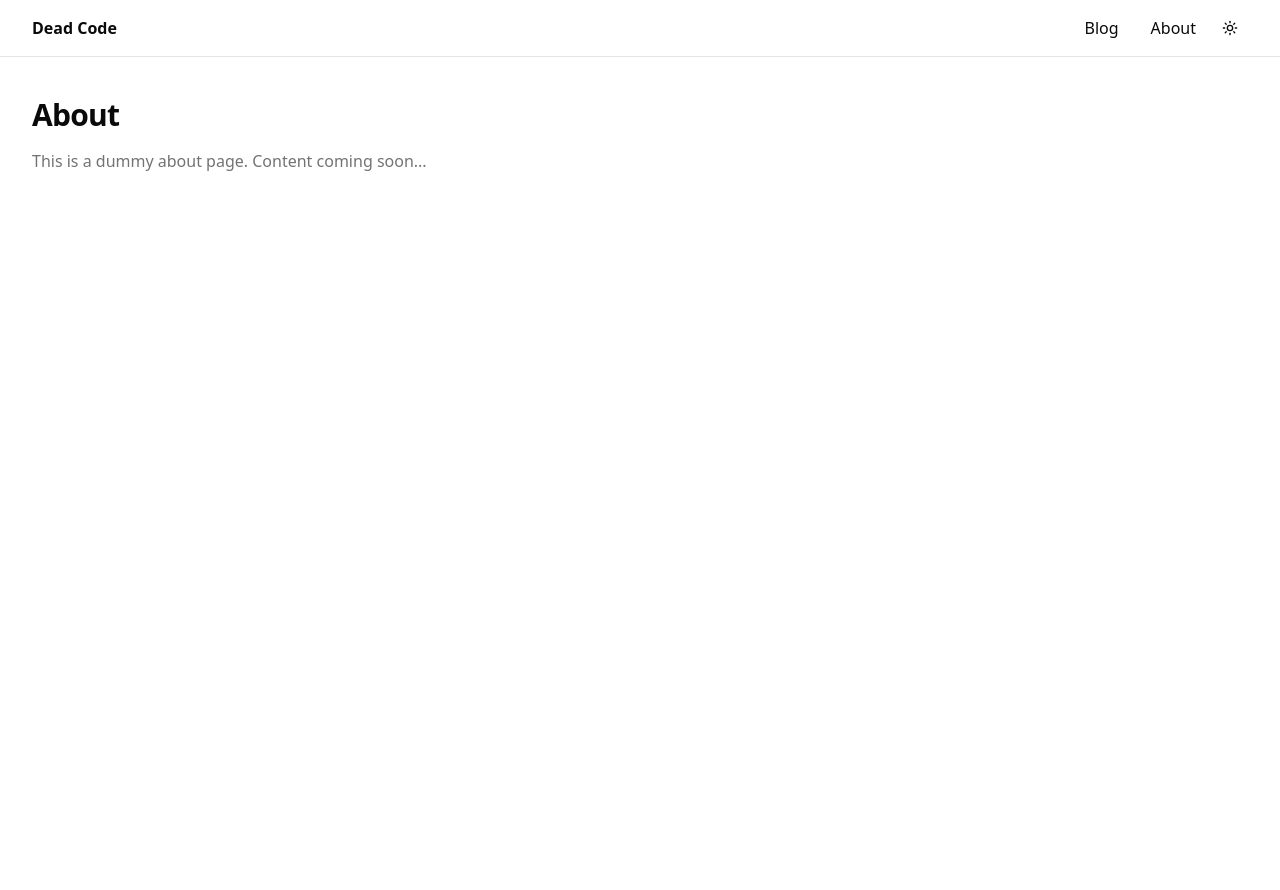
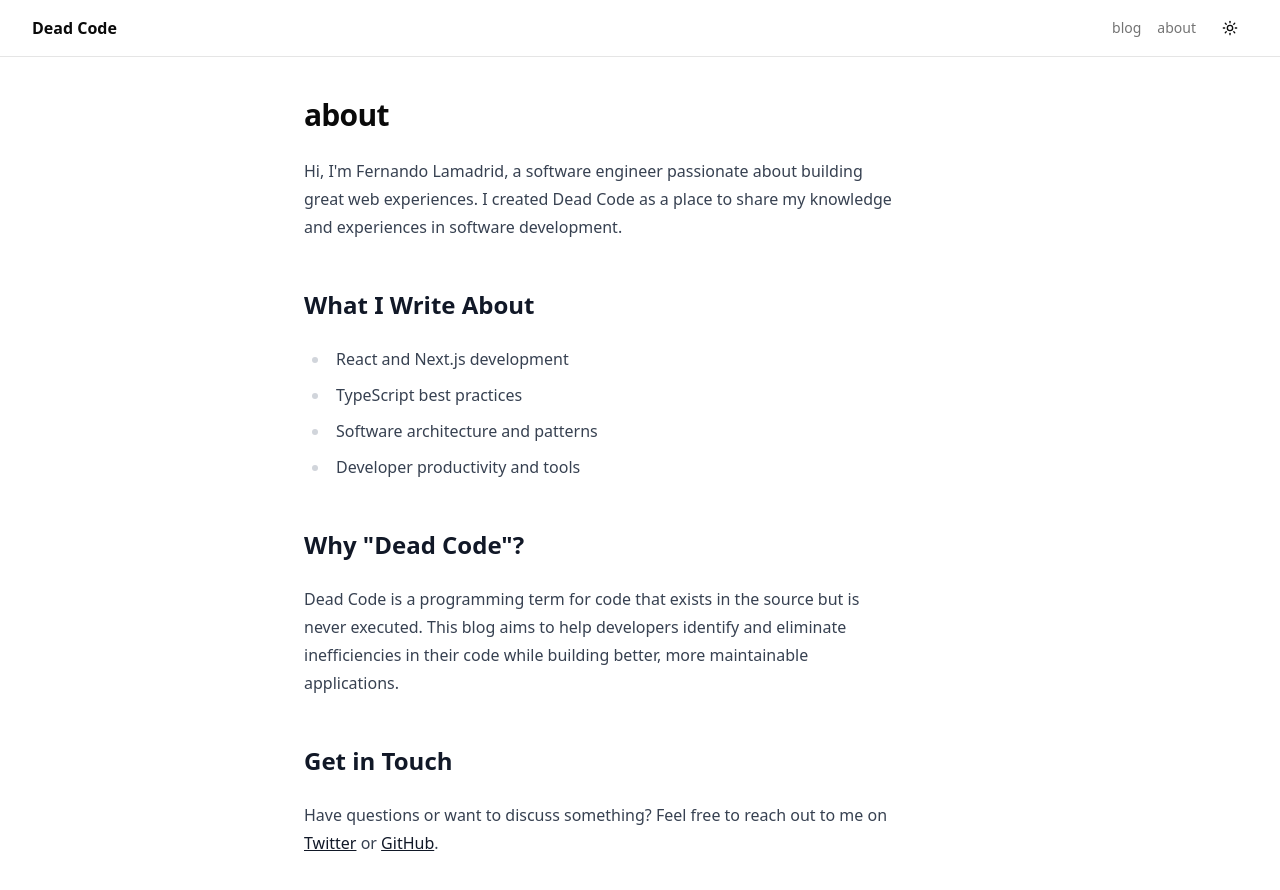
Before and after one commit to ferdelamad/deadcode-blog, a Next.js app: page /about in a window 1280 px wide. Shown: the top 890 px of the page. Before the commit the page ends 800 px from the top, so only its background shows below. Built offline with nearby package versions, Linux system fonts and the light colour scheme.

Commit message:
main page better design

```diff
--- a/app/about/page.tsx
+++ b/app/about/page.tsx
@@ -1,10 +1,63 @@
+import { Metadata } from "next"
+
+export const metadata: Metadata = {
+  title: "about - dead code",
+  description: "About Dead Code and Fernando Lamadrid",
+}
+
 export default function AboutPage() {
   return (
     <div className="container py-10">
-      <h1 className="text-3xl font-bold tracking-tight mb-4">About</h1>
-      <p className="text-muted-foreground">
-        This is a dummy about page. Content coming soon...
-      </p>
+      <div className="flex flex-col space-y-8 max-w-2xl mx-auto">
+        <div className="space-y-6">
+          <h1 className="text-3xl font-bold tracking-tight">about</h1>
+
+          <div className="prose dark:prose-invert">
+            <p>
+              Hi, I'm Fernando Lamadrid, a software engineer passionate about building
+              great web experiences. I created Dead Code as a place to share my
+              knowledge and experiences in software development.
+            </p>
+
+            <h2>What I Write About</h2>
+            <ul>
+              <li>React and Next.js development</li>
+              <li>TypeScript best practices</li>
+              <li>Software architecture and patterns</li>
+              <li>Developer productivity and tools</li>
+            </ul>
+
+            <h2>Why "Dead Code"?</h2>
+            <p>
+              Dead Code is a programming term for code that exists in the source but is
+              never executed. This blog aims to help developers identify and eliminate
+              inefficiencies in their code while building better, more maintainable
+              applications.
+            </p>
+
+            <h2>Get in Touch</h2>
+            <p>
+              Have questions or want to discuss something? Feel free to reach out to me
+              on{" "}
+              <a
+                href="https://twitter.com/yourusername"
+                target="_blank"
+                rel="noopener noreferrer"
+              >
+                Twitter
+              </a>
+              {" "}or{" "}
+              <a
+                href="https://github.com/yourusername"
+                target="_blank"
+                rel="noopener noreferrer"
+              >
+                GitHub
+              </a>.
+            </p>
+          </div>
+        </div>
+      </div>
     </div>
   )
 }
--- /dev/null
+++ b/app/blog/page.tsx
@@ -0,0 +1,25 @@
+import { getPosts } from "@/lib/posts"
+import { PostList } from "@/components/post-list"
+
+export const metadata = {
+  title: 'Blog - Dead Code',
+  description: 'Articles about software development, tech, and more.',
+}
+
+export default async function BlogPage() {
+  const posts = await getPosts()
+
+  return (
+    <div className="container py-10">
+      <div className="flex flex-col space-y-8 max-w-2xl mx-auto">
+        <div>
+          <h1 className="text-3xl font-bold tracking-tight">blog posts</h1>
+          <p className="text-muted-foreground">
+            {posts.length} posts
+          </p>
+        </div>
+        <PostList posts={posts} />
+      </div>
+    </div>
+  )
+}
--- /dev/null
+++ b/components/main-nav.tsx
@@ -0,0 +1,11 @@
+import Link from "next/link"
+
+export function MainNav() {
+  return (
+    <div className="mr-4 flex">
+      <Link href="/" className="mr-6 flex items-center space-x-2">
+        <span className="font-bold sm:inline-block">Dead Code</span>
+      </Link>
+    </div>
+  )
+}
--- /dev/null
+++ b/components/post-list.tsx
@@ -0,0 +1,45 @@
+import Link from "next/link"
+import type { Post } from "@/lib/types"
+
+interface PostListProps {
+  posts: Post[]
+  showCategory?: boolean
+}
+
+export const PostList = ({ posts, showCategory = true }: PostListProps) => {
+  return (
+    <div className="grid gap-10">
+      {posts.map((post) => (
+        <article key={post.id} className="group relative flex flex-col space-y-2">
+          {showCategory && (
+            <div className="text-sm text-muted-foreground uppercase">
+              {post.category}
+            </div>
+          )}
+          <h2 className="text-2xl font-semibold">{post.title}</h2>
+          {post.excerpt && (
+            <p className="text-muted-foreground">{post.excerpt}</p>
+          )}
+          <div className="flex items-center gap-2 text-sm text-muted-foreground">
+            <time>
+              {new Date(post.published_at).toLocaleDateString('en-US', {
+                year: 'numeric',
+                month: 'long',
+                day: 'numeric'
+              })}
+            </time>
+            {post.reading_time && (
+              <>
+                <span>·</span>
+                <span>{post.reading_time}</span>
+              </>
+            )}
+          </div>
+          <Link href={`/blog/${post.slug}`} className="absolute inset-0">
+            <span className="sr-only">View Article</span>
+          </Link>
+        </article>
+      ))}
+    </div>
+  )
+}
--- a/components/site-header.tsx
+++ b/components/site-header.tsx
@@ -1,50 +1,29 @@
 "use client"
 
 import Link from "next/link"
-import { Menu } from "lucide-react"
-
-import { Button } from "@/components/ui/button"
 import { ThemeToggle } from "@/components/theme-toggle"
-import {
-  Sheet,
-  SheetContent,
-  SheetTrigger,
-} from "@/components/ui/sheet"
+import { MainNav } from "@/components/main-nav"
 
 export function SiteHeader() {
   return (
     <header className="sticky top-0 z-50 w-full border-b bg-background/95 backdrop-blur supports-[backdrop-filter]:bg-background/60">
       <div className="container flex h-14 items-center">
-        <div className="mr-4 flex">
-          <Link href="/" className="mr-6 flex items-center space-x-2">
-            <span className="font-bold sm:inline-block">Dead Code</span>
-          </Link>
-        </div>
-        <div className="flex flex-1 items-center justify-end space-x-2">
-          <nav className="flex items-center">
-            <div className="hidden sm:flex">
-              <Link href="/blog" className="px-4">
-                Blog
-              </Link>
-              <Link href="/about" className="px-4">
-                About
-              </Link>
-            </div>
+        <MainNav />
+        <div className="flex flex-1 items-center justify-between space-x-2 md:justify-end">
+          <nav className="flex items-center space-x-4">
+            <Link
+              href="/blog"
+              className="text-sm font-medium text-muted-foreground transition-colors hover:text-foreground"
+            >
+              blog
+            </Link>
+            <Link
+              href="/about"
+              className="text-sm font-medium text-muted-foreground transition-colors hover:text-foreground"
+            >
+              about
+            </Link>
             <ThemeToggle />
-            <Sheet>
-              <SheetTrigger asChild className="sm:hidden">
-                <Button variant="ghost" size="icon" className="ml-2">
-                  <Menu className="h-5 w-5" />
-                  <span className="sr-only">Toggle Menu</span>
-                </Button>
-              </SheetTrigger>
-              <SheetContent side="right">
-                <nav className="flex flex-col space-y-4">
-                  <Link href="/blog">Blog</Link>
-                  <Link href="/about">About</Link>
-                </nav>
-              </SheetContent>
-            </Sheet>
           </nav>
         </div>
       </div>
--- a/eslint.config.mjs
+++ b/eslint.config.mjs
@@ -14,6 +14,7 @@ const eslintConfig = [
   {
     rules: {
       "@typescript-eslint/no-explicit-any": "off",
+      "react/no-unescaped-entities": "off",
     },
   },
 ];
```
Also changed, not shown: app/page.tsx (+79 -41 lines).
